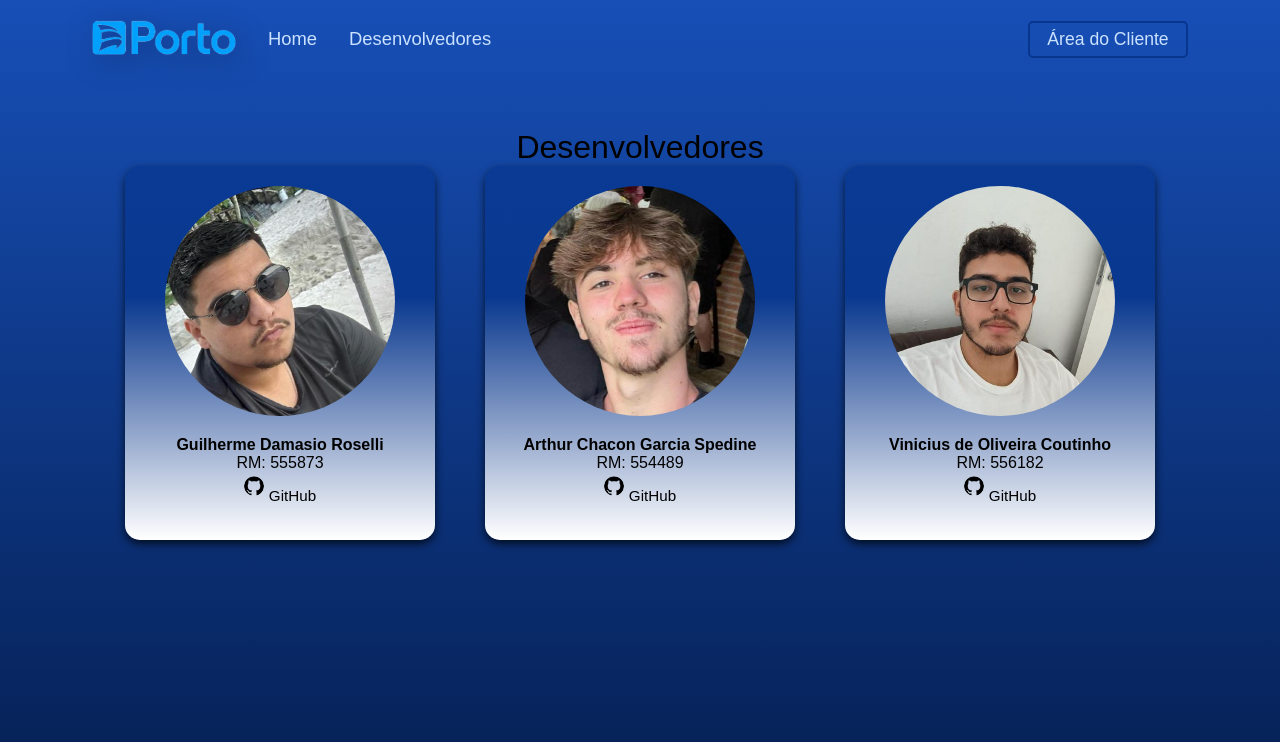
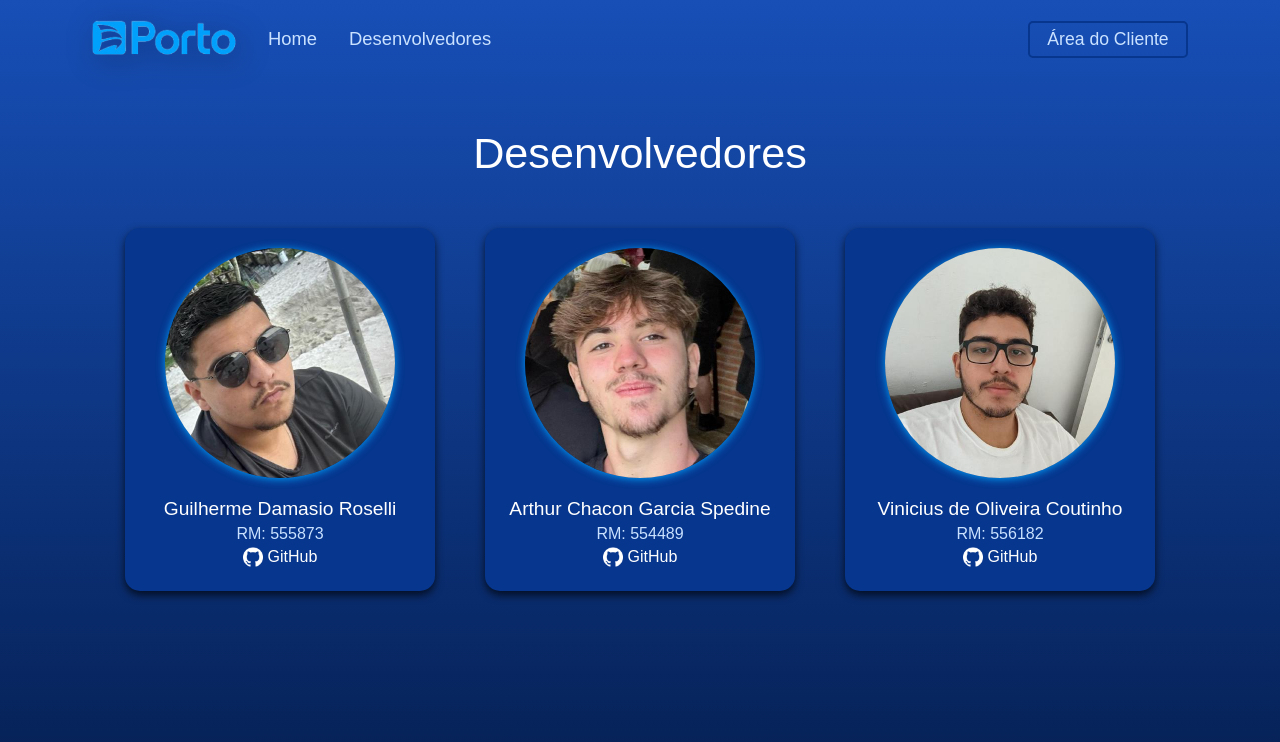
Before and after one commit to arthurspedine/pe-na-estrada-frontend, a React (Vite) app: page /desenvolvedores in a window 1280 px wide. Shown: the top 742 px of the page. Built offline with nearby package versions, Linux system fonts and the light colour scheme.

Commit message:
refactor: pagina desenvolvedores

```diff
--- a/src/routes/desenvolvedores/index.tsx
+++ b/src/routes/desenvolvedores/index.tsx
@@ -1,51 +1,74 @@
-import { DevMain } from '../../styled'
-
+import { DevMain, Titulo } from '../../styled'
 
 export default function Desenvolvedores() {
     return (
         <DevMain>
-             <h1>Desenvolvedores</h1>
-             <div className="desenvolvedores">
-                    <div className="desenvolvedor">
-                        <img src="../image/desenvolvedor/guilherme.png" alt="Guilherme"id='imgperfil' />
-                        <div className="infodev">
+            <Titulo>Desenvolvedores</Titulo>
+            <div className='container_desenvolvedores'>
+                <div className='card_dev'>
+                    <img
+                        src='../image/desenvolvedor/guilherme.png'
+                        alt='Guilherme'
+                        id='imgperfil'
+                    />
+                    <div className='infodev'>
                         <p>Guilherme Damasio Roselli</p>
                         <span>RM: 555873</span>
                     </div>
-                        <div className="linkgithub">
-                            <a href="https://github.com/Guiroselli" target="_blank">
-                                <img src="../image/github_logo.png" alt="GitHub logo" />
-                                GitHub</a>
+                    <div className='linkgithub'>
+                        <a href='https://github.com/Guiroselli' target='_blank'>
+                            <img
+                                src='../image/github_logo.png'
+                                alt='GitHub logo'
+                            />
+                            GitHub
+                        </a>
+                    </div>
                 </div>
 
-                    </div>
-
-                    <div className="desenvolvedor">
-                        <img src="../image/desenvolvedor/arthur.png" alt="Arthur"id='imgperfil' />
-                        <div className="infodev">
+                <div className='card_dev'>
+                    <img
+                        src='../image/desenvolvedor/arthur.png'
+                        alt='Arthur'
+                        id='imgperfil'
+                    />
+                    <div className='infodev'>
                         <p>Arthur Chacon Garcia Spedine</p>
                         <span>RM: 554489</span>
                     </div>
-                        <div className="linkgithub">
-                            <a href="https://github.com/arthurspedine" target="_blank">
-                                <img src="../image/github_logo.png" alt="GitHub logo" />
-                                GitHub</a>
+                    <div className='linkgithub'>
+                        <a
+                            href='https://github.com/arthurspedine'
+                            target='_blank'
+                        >
+                            <img
+                                src='../image/github_logo.png'
+                                alt='GitHub logo'
+                            />
+                            GitHub
+                        </a>
+                    </div>
                 </div>
 
-                    </div>
-
-                    <div className="desenvolvedor">
-                        <img src="../image/desenvolvedor/vinicius.png" alt="Vinicius"id='imgperfil'/>
-                        <div className="infodev">
+                <div className='card_dev'>
+                    <img
+                        src='../image/desenvolvedor/vinicius.png'
+                        alt='Vinicius'
+                        id='imgperfil'
+                    />
+                    <div className='infodev'>
                         <p>Vinicius de Oliveira Coutinho</p>
                         <span>RM: 556182</span>
                     </div>
-                        <div className="linkgithub">
-                            <a href="https://github.com/ViniOC" target="_blank">
-                                <img src="../image/github_logo.png" alt="GitHub logo" />
-                                GitHub</a>
+                    <div className='linkgithub'>
+                        <a href='https://github.com/ViniOC' target='_blank'>
+                            <img
+                                src='../image/github_logo.png'
+                                alt='GitHub logo'
+                            />
+                            GitHub
+                        </a>
                     </div>
-
                 </div>
             </div>
         </DevMain>
--- a/src/routes/home/index.tsx
+++ b/src/routes/home/index.tsx
@@ -1,5 +1,5 @@
 import { Link } from 'react-router-dom'
-import { ContainerMain } from '../../styled'
+import { ContainerMain, Titulo } from '../../styled'
 
 export default function Home() {
     return (
@@ -7,7 +7,7 @@ export default function Home() {
             <ContainerMain>
                 <div className='lado_texto'>
                     <div className='banner_texto'>
-                        <h1>Chatbot Porto Seguro</h1>
+                        <Titulo>Chatbot Porto Seguro</Titulo>
                         <h2>
                             sua solução rápida e <br />
                             inteligente para seus <br />
--- a/src/styled.ts
+++ b/src/styled.ts
@@ -1,4 +1,9 @@
 import styled from 'styled-components'
+
+export const Titulo = styled.h1`
+    font-size: 2.7rem;
+    color: var(--cor-branco);
+`
 
 export const HeaderStyled = styled.header`
     width: 100%;
@@ -169,11 +174,6 @@ export const ContainerMain = styled.div`
             justify-content: center;
             flex-direction: column;
 
-            h1 {
-                font-size: 2.7rem;
-                color: var(--cor-branco);
-            }
-
             h2 {
                 font-weight: 600;
                 font-size: 2.4rem;
@@ -215,40 +215,47 @@ export const DevMain = styled.div`
     margin-top: 50px;
     margin-bottom: 50px;
 
-    .desenvolvedores {
+    .container_desenvolvedores {
         display: flex;
         flex-direction: row;
         gap: 50px;
         justify-content: center;
         align-items: center;
+
+        margin-top: 50px;
     }
 
-    .desenvolvedor {
+    .card_dev {
         display: flex;
         align-items: center;
         flex-direction: column;
         justify-content: center;
         width: 310px;
-        background: linear-gradient(180deg, #06368eb9 35%, #fff);
+        /* background: linear-gradient(180deg, #06368eb9 35%, #eee); */
+        background-color: var(--cor-azul-normal);
         padding: 20px 12px;
         border-radius: 15px;
         box-shadow: 0px 4px 8px rgba(0, 0, 0, 0.7);
-    }
 
-    .desenvolvedor img {
+        #imgperfil {
             border-radius: 50%;
             width: 230px;
-        box-shadow: 0px 1px 9px var(--cor-fonte-azul);
+            box-shadow: 0px 1px 9px var(--cor-azul-claro);
             margin-bottom: 20px;
         }
 
         .infodev {
             text-align: center;
+
+            p {
+                color: var(--cor-branco);
+                font-size: 1.2rem;
+                margin-bottom: 5px;
             }
 
-    .infodev p {
-        font-size: 1rem;
-        font-weight: 600;
+            span {
+                color: var(--cor-fonte);
+            }
         }
 
         .linkgithub a {
@@ -258,20 +265,19 @@ export const DevMain = styled.div`
             justify-content: center;
             padding: 4px;
             gap: 5px;
-        font-size: 0.95rem;
+            font-size: 1rem;
             text-decoration: none;
-        color: var(--cor-fonte-azul);
+            color: var(--cor-branco);
             transition: color 0.3s ease, transform 0.3s ease !important;
             transform-origin: center;
+
+            img {
+                width: 20px;
+            }
         }
 
         .linkgithub a:hover {
-        color: var(--cor-divmain);
-        transform: scale(1.15);
+            transform: scale(1.1);
         }
-
-    .linkgithub img {
-        width: 20px;
     }
-
 `
```
Also changed, not shown: public/image/github_logo.png. Lines whose indentation alone changed are shown as unchanged.
